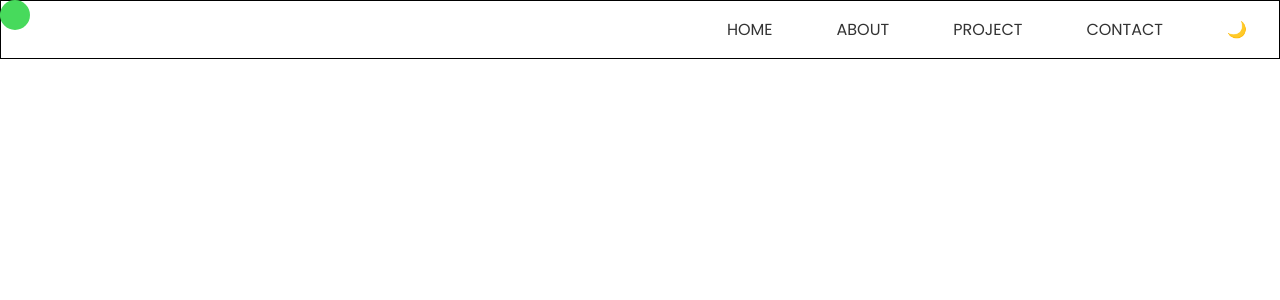
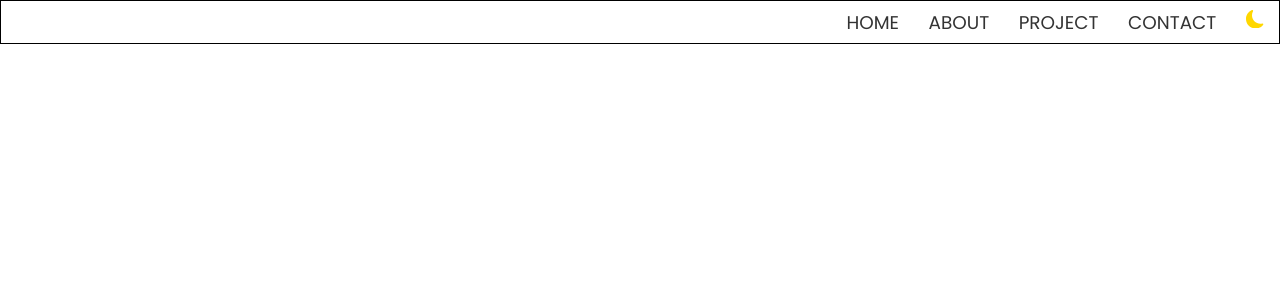
Before and after one commit to hsoomin/portfolio, a React (Create React App) app: page /detail/1 in a window 1280 px wide. Shown: the top 300 px of the page. Built offline with nearby package versions, Linux system fonts and the light colour scheme; a web font is replaced by a local one.

Commit message:
반응형

```diff
--- a/src/App.js
+++ b/src/App.js
@@ -23,8 +23,8 @@ function App() {
         // <Scroll100vh>
         <div className={`App ${isDarkMode ? 'dark' : 'light'}`}>
             <Header onToggleMode={handleToggleMode} isDarkMode={isDarkMode}/>
-            <CustomCursor />
-            <FollowCursor />
+            {/* <CustomCursor />
+            <FollowCursor />  */}
             {/* <AnimatedCursor
             innerSize={20}
             outerSize={10}
--- a/src/App.scss
+++ b/src/App.scss
@@ -1,12 +1,36 @@
 @import url('https://fonts.googleapis.com/css2?family=Poppins:wght@300;400;500;600;700;800&display=swap');
 @import url('https://fonts.googleapis.com/css2?family=Nanum+Gothic+Coding&display=swap');
-@import url('https://fonts.googleapis.com/css2?family=Cormorant+Garamond:wght@400;500;600;700&display=swap');
 body{font-family: 'Poppins','Nanum Gothic Coding', serif;}
 
 
-// body{
-//     overflow: hidden;
-// }
+//반응형 사이즈
+$mobile-max: 360px;
+$phone-max: 768px;
+$tablet-max: 1024px;
+$desktop-min: 1440px;
+
+@mixin mobile{
+    @media (max-width: $mobile-max) {
+        @content;
+    }
+}
+@mixin phone{
+    @media (max-width: $phone-max) {
+        @content;
+    }
+}
+@mixin tablet{
+    @media (max-width: $tablet-max) {
+        @content;
+    }
+}
+@mixin desktop{
+    @media (max-width: $desktop-min){
+        @content;
+    }
+}
+
+
 .App{
     position: relative;
     //Header
@@ -28,12 +52,17 @@ body{font-family: 'Poppins','Nanum Gothic Coding', serif;}
             li{
                 cursor: pointer;
                 a{
+                    font-size: 2.5rem;
                     &.active{
                         color: #47DA5C;
                         font-weight: bold;
                     }
                 }
-                img{width: 20px; height: 20px;}
+            }
+            .mode{
+                font-size: 2.5rem;
+                line-height: 1.5;
+                color: gold;
             }
         }
     }
@@ -41,42 +70,48 @@ body{font-family: 'Poppins','Nanum Gothic Coding', serif;}
     .Cover{
         width: 100%;
         height: 100vh;
-        position: relative;
         padding: 3rem;
         box-sizing: border-box;
+        position: relative;
         .cover-container{
-            border-bottom: 1px solid #000;
+            display: flex;
+            flex-direction: column;
             width: 100%;
             height: 100%;
             .title{
+                flex-basis: 25%;
                 border-bottom: 1px solid #000;
+                line-height: 1.5;
                 h1{
-                    font-size: 150px;
+                    font-size: 15rem;
                     font-family: 'Noto-sans';
-
                 }
             }
             .year{
+                flex-basis: 25%;
                 border-bottom: 1px solid #000;
+                line-height: 1.5;
                 h2{
-                    font-size: 150px;
+                    font-size: 15rem;
                     font-family: 'Noto-sans';
                 }
             }
-        }
             .cover-arrow{
+                flex-basis: 50%;
                 width: 100%;
-            height: calc(100vh - 497px);   //높이 수정하기
+                // height: calc(100vh - 497px);   //높이 수정하기
                 border-right: 1px solid #000;
+                border-bottom: 1px solid #000;
                 .arrow-down{
-                font-size: 315px;
+                    font-size: 32rem;
                     animation: arrowMove 1s infinite alternate ease-in-out;
                     position: absolute;
-                right: 20px;
-                bottom: 0;
+                    bottom: -5rem;
+                    right: 2rem;
                     @keyframes arrowMove {
                         0% {transform: translateY(0);}
                         100% {transform: translateY(10px);}
+                    }
                 }
             }
         }
@@ -88,20 +123,19 @@ body{font-family: 'Poppins','Nanum Gothic Coding', serif;}
         .container{
             width: 100%;
             height: 100%;
-            padding: 0 2rem;  //7REM 2REM
+            padding: 0 2rem;
             box-sizing: border-box;
             display: flex;
             .about-left{
+                width: 100%;
                 display: flex;
                 flex-basis: 30%;
-                // background: lemonchiffon;
-                border-right: 1px solid #000;
                 flex-direction: column;
                 justify-content: center;
                 gap: 2rem;
                 padding: 5rem;
                 box-sizing: border-box;
-                width: 100%;
+                border-right: 1px solid #000;
                 .about-img{
                     width: 100%;
                     img{width: 100%;}
@@ -109,24 +143,21 @@ body{font-family: 'Poppins','Nanum Gothic Coding', serif;}
                 .about-info{
                     text-align: right;
                     border-bottom: 1px solid #000;
-                    p{}
                 }
             }
             .about-right{
                 display: flex;
                 flex-direction: column;
                 flex-basis: 70%;
-                // background: mediumaquamarine;
                 padding: 0 2rem;
                 box-sizing: border-box;
                 position: relative;
                 .about-top{
-                    // background: palevioletred;
                     flex-basis: 20%;
                     .about-title{
-                        font-size: 100px;
+                        font-size: 10rem;
+                        margin-top: 10rem;
                         border-bottom: 1px solid #000;
-                        margin-top: 3rem;
                     }
                 }
                 .about-bottom{
@@ -134,8 +165,6 @@ body{font-family: 'Poppins','Nanum Gothic Coding', serif;}
                     display: flex;
                     gap: 5rem;
                     .about-explain{
-                        // flex-basis: 40%;
-                        // background: mediumpurple;
                         display: flex;
                         flex-direction: column;
                         justify-content: center;
@@ -158,40 +187,31 @@ body{font-family: 'Poppins','Nanum Gothic Coding', serif;}
                             gap: 7rem;
                             justify-content: center;
                             .about-skill{
-                                // flex-basis: 60%;
-                                // background: rgb(199, 182, 233);
-                                justify-content: center;
                                 display: flex;
                                 flex-direction: column;
+                                justify-content: center;
                                 h3{
                                     font-size: 1.5rem;
                                     font-weight: 400;
                                 }
                                 .skills-img{
-                                    border-bottom: 1px solid #000;
                                     display: flex;
                                     flex-wrap: wrap;
                                     justify-content: space-evenly;
+                                    gap: 0.3rem;
                                     padding: .5rem 0;
-                                    gap: 0.3rem;
                                     box-sizing: border-box;
+                                    border-bottom: 1px solid #000;
                                     img{
-                                        width: 13%;  //13%
+                                        width: 13%;
                                         &:hover{transform: scale(1.1);}
                                     }
                                     .bounce-img {
-                                        &:hover {
-                                            animation: bounceAnimation .3s infinite alternate;
-                                        }
+                                        &:hover {animation: bounceAnimation .3s infinite alternate;}
                                     }
                                     @keyframes bounceAnimation {
-                                        from {
-                                            transform: translateY(0);
-                                        }
-
-                                        to {
-                                            transform: translateY(-10px);
-                                        }
+                                        from {transform: translateY(0);}
+                                        to {transform: translateY(-10px);}
                                     }
                                 }
                             }
@@ -214,7 +234,7 @@ body{font-family: 'Poppins','Nanum Gothic Coding', serif;}
             padding: 3rem 5rem;
             box-sizing: border-box;
             .title{
-                font-size: 100px;
+                font-size: 10rem;
                 border-bottom: 1px solid #000;
                 border-top: 1px solid #000;
             }
@@ -222,7 +242,6 @@ body{font-family: 'Poppins','Nanum Gothic Coding', serif;}
                 width: 100%;
                 display: flex;
                 align-items: center;
-                // height: 100%;
                 gap: 1rem;
                 padding: 1rem 0;
                 box-sizing: border-box;
@@ -248,12 +267,12 @@ body{font-family: 'Poppins','Nanum Gothic Coding', serif;}
                         gap: 1rem;
                         h3{
                             text-align: center;
-                            padding: 15px 0;
+                            padding: 1.5rem 0;
                             box-sizing: border-box;
                         }
                         p{
                             border-bottom: 1px solid #000;
-                            padding-bottom: 10px;
+                            padding-bottom: 1rem;
                             box-sizing: border-box;
                             text-align: center;
                         }
@@ -261,15 +280,15 @@ body{font-family: 'Poppins','Nanum Gothic Coding', serif;}
                             width: 100%;
                             display: flex;
                             gap: .5rem;
-                            img{width: 25px;}
+                            img{width: 2.5rem;}
                         }
                         p{color: #333;}
                         .more-btn{
                             background: transparent;
+                            color: #000;
+                            text-align: center;
+                            padding: .6rem;
                             border: 1px solid #000;
-                            padding: .6rem;
-                            text-align: center;
-                            color: #000;
                             &:hover{
                                 background: #47DA5C;
                                 color: #fff;
@@ -300,8 +319,8 @@ body{font-family: 'Poppins','Nanum Gothic Coding', serif;}
                 gap: 2rem;
                 position: relative;
                 .contact-qr{
-                    width: 12rem;
-                    height: 12rem;
+                    width: 20rem;
+                    height: 20rem;
                     box-shadow: rgba(0, 0, 0, 0.35) 0px 5px 15px;
                     img{
                         width: 100%;
@@ -320,12 +339,8 @@ body{font-family: 'Poppins','Nanum Gothic Coding', serif;}
                     }
 
                     @keyframes spin {
-                        from {
-                            transform: rotate(0deg);
-                        }
-                        to {
-                            transform: rotate(360deg);
-                        }
+                        from {transform: rotate(0deg);}
+                        to {transform: rotate(360deg);}
                     }
                 }
                 .contact-qr:hover + .hover {
@@ -336,36 +351,36 @@ body{font-family: 'Poppins','Nanum Gothic Coding', serif;}
                 }
             }
             .contact-right{
+                display: flex;
                 flex-basis: 50%;
-                display: flex;
                 flex-direction: column;
-                padding: 3rem 5rem;
+                padding: 5rem;
                 box-sizing: border-box;
                 .contact-form{
-                    border: 1px solid #000;
                     width: 100%;
                     height: 100%;
-                    padding: 2rem;
-                    box-sizing: border-box;
                     display: flex;
                     flex-direction: column;
                     justify-content: space-around;
+                    padding: 2rem;
+                    box-sizing: border-box;
+                    border: 1px solid #000;
                     .title{
                         h4{
                             text-align: center;
-                            font-size: 50px;
+                            font-size: 5rem;
                         }
                     }
                     .info{
                         label{
                             width: 100%;
-                            font-size: 20px;
+                            font-size: 2rem;
                         }
                         input{
                             width: 100%;
-                            padding: 10px;
+                            margin-top: 1rem;
+                            padding: 1rem;
                             box-sizing: border-box;
-                            margin-top: 10px;
                             border: none;
                             border-bottom: 1px solid #000;
                             outline: none;
@@ -384,16 +399,14 @@ body{font-family: 'Poppins','Nanum Gothic Coding', serif;}
                     }
                     button{
                         background: transparent;
+                        margin: 0 auto;
+                        padding: 1rem 2rem;
                         border: 1px solid #000;
-                        padding: 10px 20px;
-                        margin: 0 auto;
-                        width: 5.5rem;
                         &:hover{
                             background: #47DA5C;
                         }
                     }
                 }
-
             }
         }
         .flowText{
@@ -430,6 +443,254 @@ body{font-family: 'Poppins','Nanum Gothic Coding', serif;}
             border: none;
             cursor: pointer;
             background: #47DA5C;
+        }
+    }
+
+    @include desktop{
+
+    }
+    @include tablet{
+        .About{
+            .container{
+                .about-left{
+                    padding: 2rem;
+                }
+                .about-right{
+                    .about-top{
+                        .about-title{
+                            font-size: 15rem;
+                            margin-top: 12rem;
+                        }
+                    }
+                    .about-bottom{
+                        gap: 0;
+                    }
+                }
+            }
+        }
+        .Project{
+            .container{
+                .mySwiper{
+                    padding-top: 10rem;
+                    box-sizing: border-box;
+                }
+            }
+        }
+        .Contact{
+            .container{
+                padding: 6rem 2rem 0 2rem;
+                .contact-left{
+                    .contact-qr{
+                        width: 16rem;
+                        height: 16rem;
+                    }
+                    .hover{
+                        top: 25%;
+                        left: 38%;
+                    }
+                    .contact-info{
+                        p{font-size: 1.4rem;}
+                    }
+                }
+                .contact-right{
+                    padding: 3rem 2rem;
+                }
+            }
+        }
+    }
+    @include phone{
+        .Header{
+            ul{
+                gap: 2rem;
+            }
+        }
+        .About{
+            .container{
+                .about-left{
+                    padding: 2rem;
+                }
+                .about-right{
+                    .about-bottom{
+                        .about-explain{
+                            padding: 2rem;
+                        }
+                    }
+                }
+            }
+        }
+        .Contact{
+            .container{
+                .contact-left{
+                    .contact-qr{
+                        width: 25rem;
+                        height: 25rem;
+                    }
+                }
+                .contact-right{
+                    .contact-form{
+                        padding: 3rem;
+                    }
+                }
+            }
+        }
+    }
+
+
+
+
+    @include mobile{
+        .Cover{
+            height: 100%;
+            .cover-container{
+                .title{
+                    flex-basis: 0;
+                    h1{
+                        font-size: 12rem;
+                        line-height: 2;
+                    }
+                }
+                .year{
+                    flex-basis: 0;
+                    h2{
+                        font-size: 12rem;
+                        line-height: 2;
+                    }
+                }
+                .cover-arrow{
+                    flex-basis: 150px;
+                    .arrow-down{
+                        font-size: 24rem;
+                        bottom: 0;
+                    }
+                }
+            }
+        }
+        .About{
+            height: 100%;
+            .container{
+                padding: 3rem;
+                flex-direction: column-reverse;
+                .about-left{
+                    padding: 0;
+                    border-right: none;
+                }
+                .about-right{
+                    flex-basis: 0;
+                    padding: 0;
+                    .about-top{
+                        flex-basis: 0;
+                        .about-title{
+                            font-size: 10rem;
+                        }
+                    }
+                    .about-bottom{
+                        flex-basis: 0;
+                        flex-direction: column;
+                        gap: 4rem;
+                        margin-bottom: 5rem;
+                        .about-explain{
+                            padding: 0;
+                            &:nth-child(1){
+                                flex-basis: 0;
+                                gap: 2rem;
+                            }
+                            &:nth-child(2){
+                                flex-basis: 0;
+                            }
+                        }
+                    }
+                }
+            }
+        }
+        .Project{
+            height: 100%;
+            margin-top: 12rem;
+            .container{
+                padding: 3rem;
+                .title{
+                    font-size: 10rem;
+                }
+                .mySwiper{
+                    .project-item{
+                        border-right: none;
+                        .project-img{
+                            height: 300px;
+                        }
+                        .project-info{
+                            gap: 4rem;
+                            h3{
+                                padding: 3rem 0;
+                            }
+                            p{
+                                padding-bottom: 1rem;
+                                font-size: 1rem;
+                            }
+                            .project-skills{
+                                justify-content: center;
+                                align-items: center;
+                                gap: 1rem;
+                                img{width: 5rem;}
+                            }
+                        }
+                    }
+                }
+            }
+        }
+        .Contact{
+            height: 100%;
+            margin-top: 12rem;
+            margin-bottom: 5rem;
+            .container{
+                height: 100%;
+                padding: 3rem 3rem 5rem 3rem;;
+                flex-direction: column-reverse;
+                gap: 5rem;
+                .contact-left{
+                    flex-basis: 0;
+                    gap: 5rem;
+                    .contact-qr{
+                        width: 20rem;
+                        height: 20rem;
+                        box-shadow: none;
+                    }
+                    .hover{
+                        display: none;
+                    }
+                    .contact-qr:hover + .hover {
+                        opacity: 1;
+                    }
+                    .contact-info{
+                        p{}
+                    }
+                }
+                .contact-right{
+                    flex-basis: 0;
+                    padding: 2rem;
+                    .contact-form{
+                        padding: 5rem;
+                        .info{
+                            textarea{
+                                width: 100%;
+                                height: 20rem;
+                                resize: none;
+                                margin-top: 30px;
+                                padding: 1rem;
+                                box-sizing: border-box;
+                                border: none;
+                                border: 1px solid #000;
+                                outline: none;
+                            }
+                        }
+                        button{
+                            font-size: 1rem;
+                        }
+                    }
+                }
+            }
+            .flowText{
+                width: 100%;
+                height: 10%;
+            }
         }
     }
 }
--- a/src/components/Header.jsx
+++ b/src/components/Header.jsx
@@ -1,3 +1,4 @@
+import { BsFillSunFill , BsFillMoonFill  } from "react-icons/bs";
 import React from 'react';
 import { Link } from 'react-scroll';
 
@@ -19,8 +20,8 @@ const Header = ({ onToggleMode, isDarkMode }) => {
                     <Link to='section4' spy={true} smooth={true}>CONTACT</Link>
                 </li>
                 {isDarkMode
-                    ? (<li className='mode' onClick={onToggleMode}>🌞</li>)
-                    : (<li className='mode' onClick={onToggleMode}>🌙</li>)
+                    ? (<li className='mode' onClick={onToggleMode}><BsFillSunFill /></li>)
+                    : (<li className='mode' onClick={onToggleMode}><BsFillMoonFill /></li>)
                 }
             </ul>
         </div>
--- a/src/components/Project.jsx
+++ b/src/components/Project.jsx
@@ -29,9 +29,12 @@ const Project = () => {
                     modules={[Navigation]}
                     breakpoints={{
                         640: {
+                            slidesPerView: 1,
+                        },
+                        768: {
                             slidesPerView: 2,
                         },
-                        768: {
+                        1024: {
                             slidesPerView: 3,
                         }
                     }}
--- a/src/index.css
+++ b/src/index.css
@@ -7,6 +7,7 @@
 /*드래그 색*/
 ::selection {background: #705bfa; color: #fff;}
 
+html{font-size:  calc(0.42vw + 2px);}
 body {
   margin: 0;
   padding : 0;
```
Lines whose indentation alone changed are shown as unchanged.
